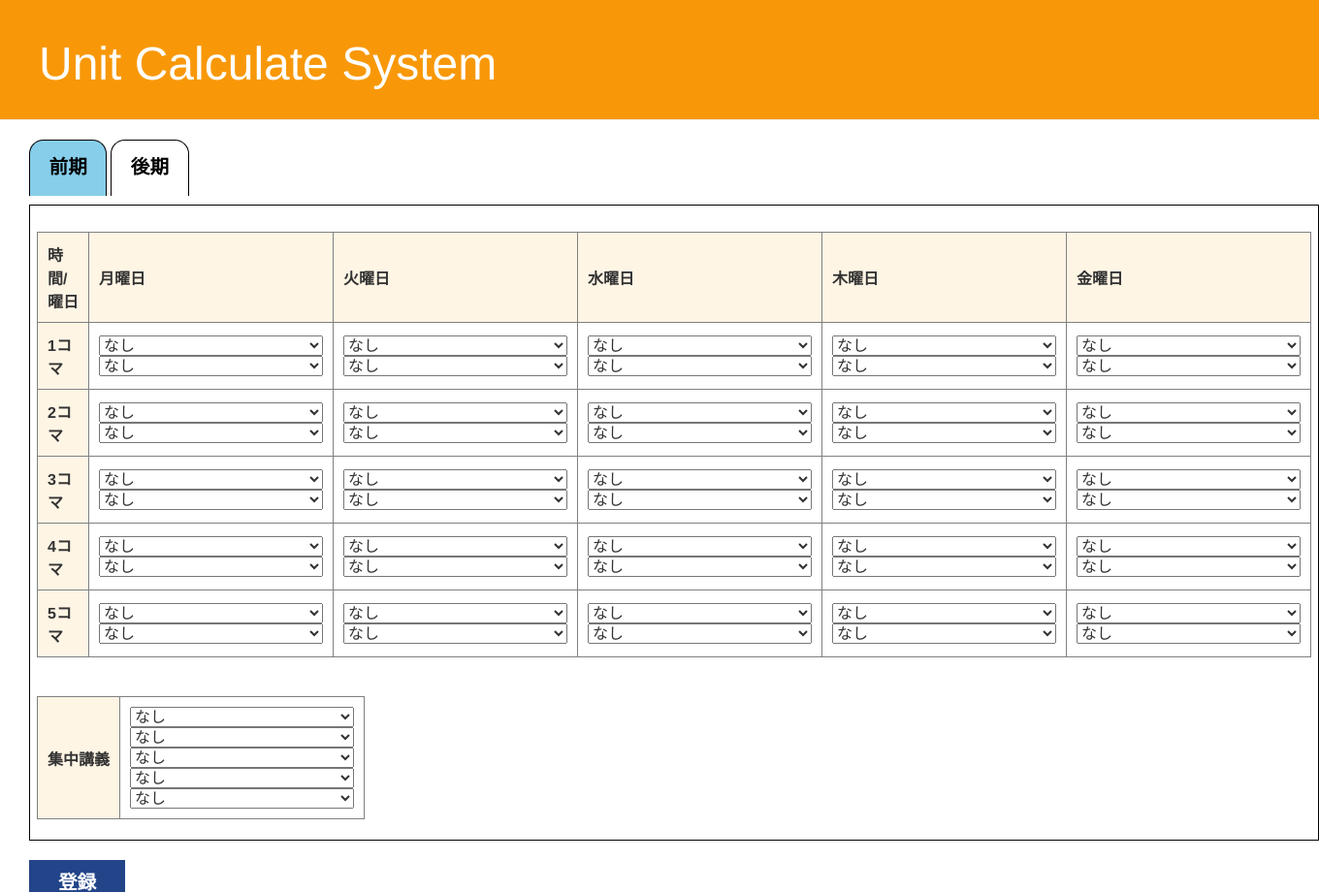
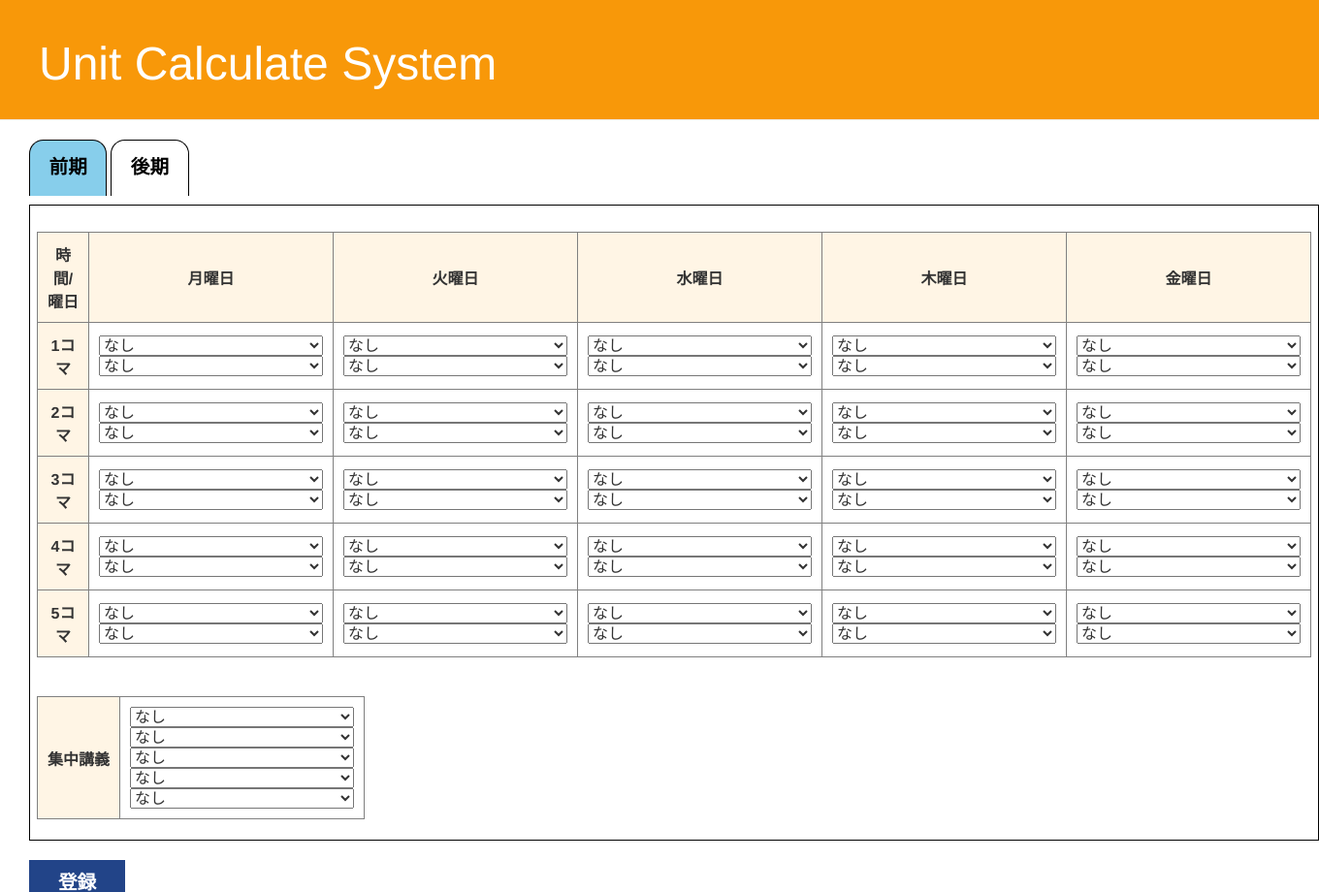
Before and after one commit to kawashima1129/UnitCalculation, a Django app: page /calc/ in a window 1360 px wide. Shown: the top 920 px of the page at 97% size. Run offline with Django 3.2, Linux system fonts and the light colour scheme; data comes from the database, SQL or seed files in the repository; some libraries are stand-ins or nearby versions.

Commit message:
table内の文字をセンタリング

```diff
--- a/UnitCalc/calc/templates/calc/index.html
+++ b/UnitCalc/calc/templates/calc/index.html
@@ -9,10 +9,11 @@
 	</p>
 
     <div id="tabbody">
+
+		<!-- 前期の時間割表 -->
       	<div id="tabpage1">
 		<form action="" method="POST">
 			{% csrf_token %}
-			<!-- 前期の時間割表 -->
 			<TABLE BORDER="1">
 			<TR>
 				<TH>時間/曜日</TH>
@@ -84,10 +85,11 @@
 			</TABLE>
 	  	</div>
 
+		 <!-- 後期の時間割表 -->
      	<div id="tabpage2">
 			{% csrf_token %}
-							<!-- 後期の時間割表 -->
 			<TABLE BORDER="1">
+
 			<TR>
 				<TH>時間/曜日</TH>
 				<TH>月曜日</TH>
@@ -143,7 +145,7 @@
 			</TR>
 			</TABLE>
 
-						<!- 集中講義の時間割 ->
+			<!-- 集中講義の時間割 -->
 			<br><br>
 			<TABLE BORDER="1">
 			<TR>
@@ -163,7 +165,6 @@
 	<button class="button1" type="submit" onclick="return confirm('前期、後期ともに登録しましたか。')"> 登録</button>
 
 	</form>
-
  	<script type="text/javascript" src="{% static 'javascript/calc1.js' %}"></script>
 
 </div>
--- a/UnitCalc/static/css/calcstyle1.css
+++ b/UnitCalc/static/css/calcstyle1.css
@@ -56,8 +56,10 @@ button.button1:hover {
     }
 
 table th{
+    text-align:center;
     padding: 10px;
     background: #fff5e5;
+
 }
 
 table td{
```
Lines whose indentation alone changed are shown as unchanged.
